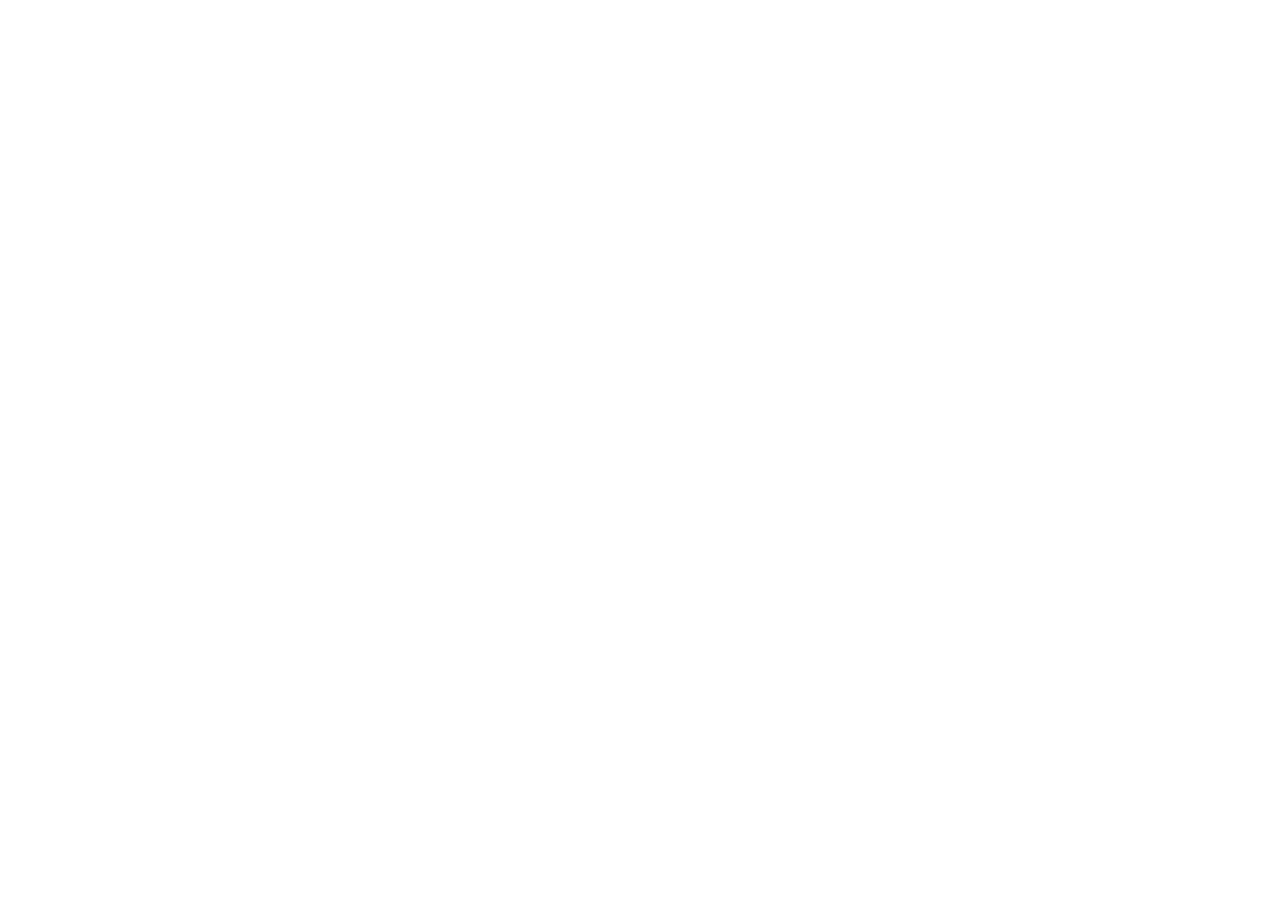
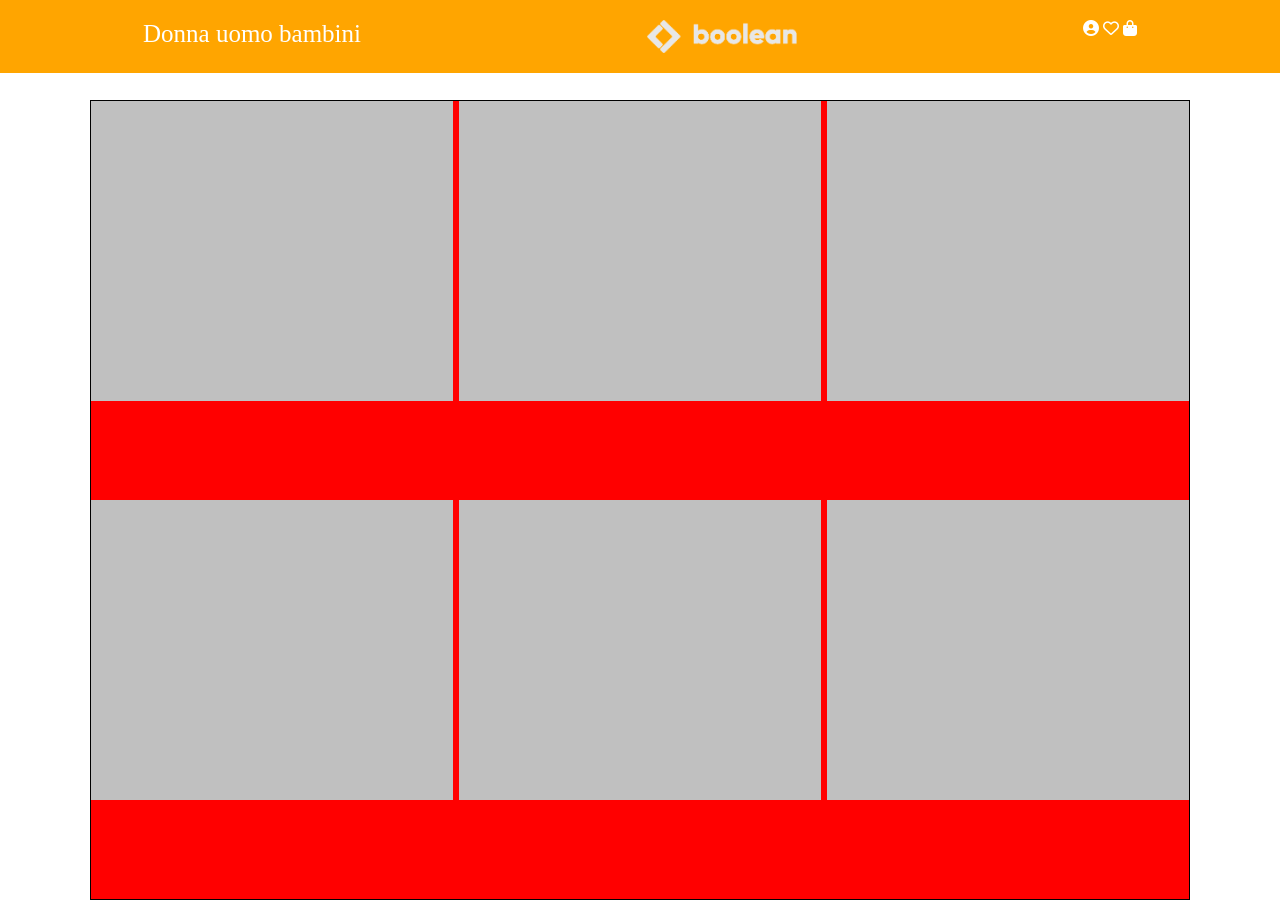
Before and after one commit to DavideCotigliani/html-css-boolando, a plain HTML site: page index.html in a window 1280 px wide. Before the commit the page ends 800 px from the top, so only its background shows below. Drawn offline with Linux system fonts and the light colour scheme.

Commit message:
[UPD] Completed the header

```diff
--- a/css/style.css
+++ b/css/style.css
@@ -3,3 +3,59 @@
     padding: 0px;
     box-sizing: border-box;
 }
+
+header{
+    background-color: orange;
+    color: white;
+    padding: 20px 0px;
+    position:fixed;
+    width: 100%;
+    display: flex;
+    justify-content: space-around;
+}
+
+.donna{
+    font-size: 25px;
+}
+
+.logo{
+    width: 150px;
+}
+main{
+    padding-top: 100px;
+}
+
+.container{
+    display: flex;
+    flex-wrap: wrap;
+    max-width: 1100px;
+    margin: 0 auto;
+}
+
+.bg-red{
+    background-color: red;
+}
+
+.border-black{
+    border: 1px solid black
+}
+
+.h-800{
+    height: 800px;
+}
+
+.col-33{
+    width: 33%;
+}
+
+.justify-content-between{
+justify-content: space-between;
+}
+
+.h-300{
+    height: 300px;
+}
+
+.bg-silver{
+    background-color:silver;
+}
--- a/index.html
+++ b/index.html
@@ -4,11 +4,42 @@
     <meta charset="UTF-8">
     <meta name="viewport" content="width=device-width, initial-scale=1.0">
     <title>Booleando</title>
+    <link rel="stylesheet" href="https://cdnjs.cloudflare.com/ajax/libs/font-awesome/6.7.2/css/all.min.css" integrity="sha512-Evv84Mr4kqVGRNSgIGL/F/aIDqQb7xQ2vcrdIwxfjThSH8CSR7PBEakCr51Ck+w+/U6swU2Im1vVX0SVk9ABhg==" crossorigin="anonymous" referrerpolicy="no-referrer" />
     <link rel="stylesheet" href="./css/style.css">
 </head>
 <body>
-    <header></header>
-    <main></main>
+    <header>
+        <div class="donna">Donna uomo bambini</div>
+        <img class="logo" src="./img/boolean-logo.png" alt="">
+        <span>
+            <i class="fa-solid fa-circle-user"></i>
+            <i class="fa-regular fa-heart"></i>
+            <i class="fa-solid fa-bag-shopping"></i>
+        </span>
+    </header>
+
+    <main>
+        <div class="container bg-red border-black h-800 justify-content-between">
+            <div class="col-33 h-300 bg-silver">
+
+            </div>
+            <div class="col-33 h-300 bg-silver">
+
+            </div>
+            <div class="col-33 h-300 bg-silver">
+
+            </div>
+            <div class="col-33 h-300 bg-silver">
+
+            </div>
+            <div class="col-33 h-300 bg-silver">
+
+            </div>
+            <div class="col-33 h-300 bg-silver">
+
+            </div>
+        </div>
+    </main>
     <footer></footer>
 </body>
 </html>
```
